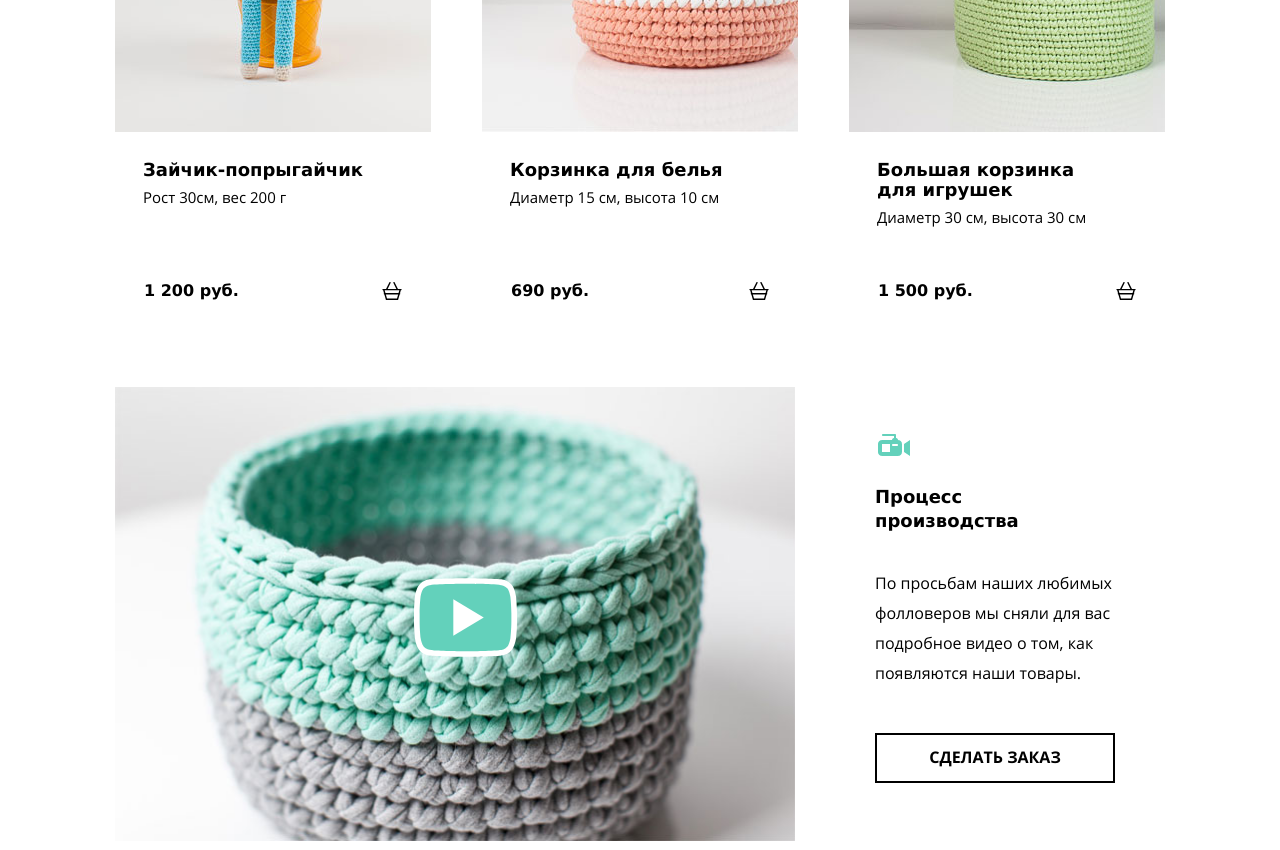
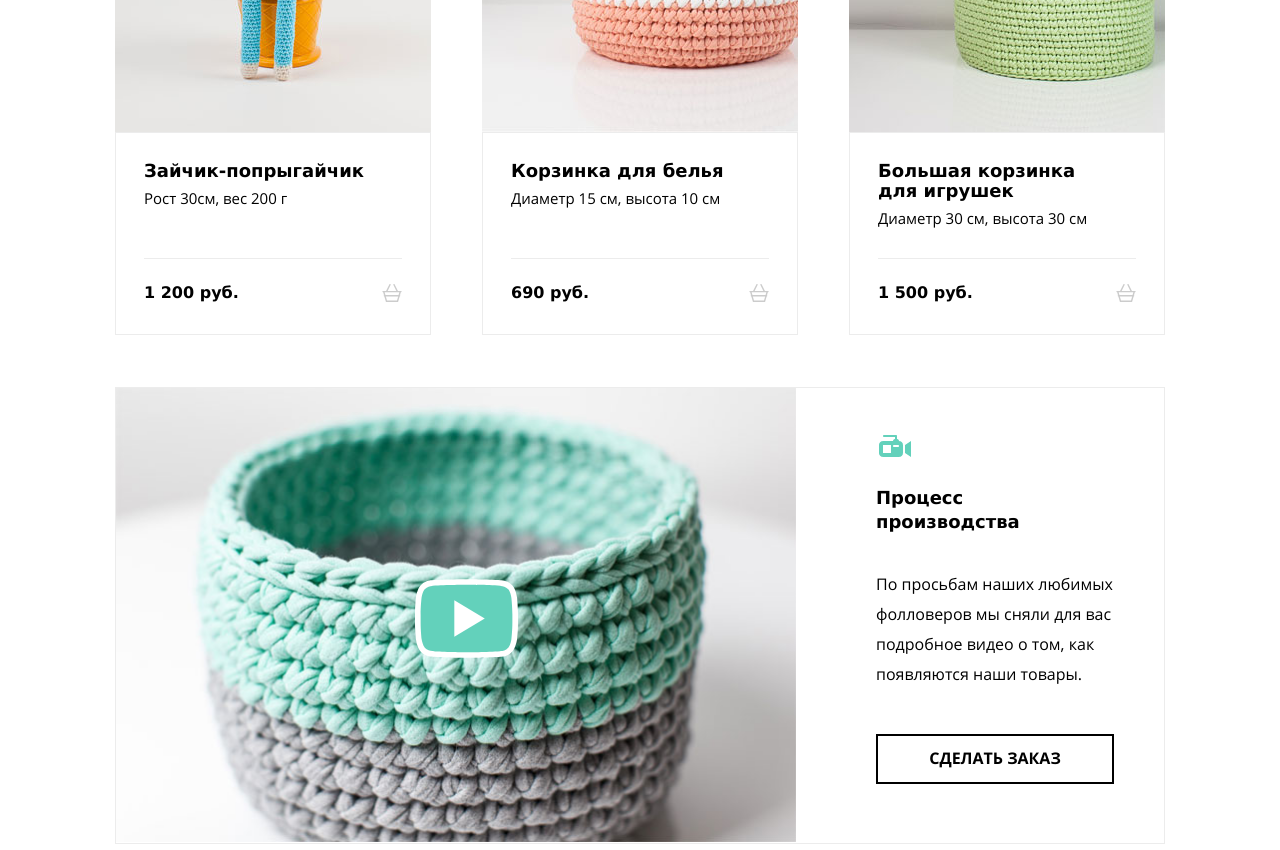
Before and after one commit to AlexAllrighty/AlexAllrighty.github.io, a website: page catalog.html in a window 1280 px wide. Shown: the part 800-1650 px from the top of the page. Drawn offline with Linux system fonts and the light colour scheme; files whose address does not match are found by name.

Commit message:
Add files via upload

```diff
--- a/css/style.css
+++ b/css/style.css
@@ -1483,350 +1483,6 @@ img {
     margin-left: 235px;
   }
 }
-/*
-.catalog-menu {
-  .container();
-  min-height: 1210px;
-  display: flex;
-  flex-direction: column;
-}
-
-.catalog-menu__item {
-  min-height: 375px;
-  margin-bottom: 29px;
-  border: 1px solid #ececec;
-  &--bigbasket {
-    min-height: 400px;
-  }
-}
-
-.catalog-menu__item-image {
-  min-height: 195px;
-}
-
-.catalog-menu__item-wrapper {
-  padding-top: 28px;
-  padding-left: 28px;
-  padding-right: 28px;
-  &:hover {
-    box-shadow: 3px 3px 3px #cccccc;
-  }
-  &:hover h3,
-  &:hover p {
-    opacity: 0.6;
-  }
-}
-
-.catalog-menu__item-title {
-  margin-top: 0px;
-  font-family: verdana;
-  font-size: 16px;
-  line-height: 24px;
-  font-weight: bold;
-}
-
-.catalog-menu__item-properties {
-  margin: 0px;
-  margin-bottom: 22px;
-  font-family: 'Open sans';
-  font-size: 14px;
-}
-
-.catalog-menu__purchase {
-  display: flex;
-  justify-content: space-between;
-  flex-wrap: wrap;
-  height: 20px;
-  font-family: verdana;
-  font-size: 14px;
-  font-weight: bold;
-  &::before {
-    content: '';
-    margin-bottom: 25px;
-    height: 2px;
-    width: 100%;
-    background-color: #ececec;
-  }
-}
-
-.catalog-menu__item-price {
-  width: 145px;
-  margin: 0;
-  padding: 0;
-}
-
-.catalog-menu__cart-icon {
-  display: inline-block;
-  margin-top: -3px;
-  fill: #d3d2d2;
-}
-
-.video-block {
-  .container();
-  margin-bottom: 55px;
-}
-
-.video-block__wrapper {
-  min-height: 505px;
-  padding-top: 8px;
-  border: 1px solid #ececec;
-}
-
-.video-block__title {
-  width: 145px;
-  margin-left: 90px;
-  margin-bottom: 25px;
-  font-family: verdana;
-  font-size: 16px;
-  font-weight: 24px;
-  line-height: 24px;
-  position: relative;
-  &::before {
-    content: "";
-    display: block;
-    position: absolute;
-    left: -55px;
-    top: 5px;
-    width: 32px;
-    height: 32px;
-    background: url('../img/css_sprites.png') -201px -49px;
-  }
-}
-
-.video-block__link {
-  position: relative;
-  height: 150px;
-  margin-bottom: 27px;
-  &:hover .video-block__playbutton svg {
-    width: 120px;
-    height: 95px;
-  }
-  &:active .video-block__playbutton svg {
-    width: 80px;
-    height: 63px;
-    opacity: 0.3;
-  }
-}
-
-.video-block__playbutton {
-  position: absolute;
-  top: 40px;
-  left: 75px;
-}
-
-.video-block__content-wrapper {
-  width: 190px;
-  margin: 0 auto;
-}
-
-.video-block__text {
-  margin-bottom: 25px;
-  font-size: 14px;
-  font-family: 'Open Sans';
-  line-height: 24px;
-}
-
-@media @tablet-widths {
-  .page-title__catalog {
-    height: 225px;
-    margin-bottom: 80px;
-    padding-top: 92px;
-    position: relative;
-    &::after {
-      position: absolute;
-      top: 205px;
-      content: "";
-      color: white;
-      background-image: url(../img/bg-zigzag-fill.svg);
-      background-size: 600px 35px;
-      width: 100%;
-      height: 20px;
-    }
-  }
-
-  .catalog-menu {
-    min-height: 1110px;
-  }
-
-  .catalog-menu__item {
-    display: flex;
-    justify-content: flex-start;
-    margin-bottom: 50px;
-    &--bigbasket {
-    }
-  }
-
-  .catalog-menu__item-image {
-    width: 50%;
-  }
-
-  .catalog-menu__item-wrapper {
-    display: flex;
-    flex-direction: row;
-    flex-wrap: wrap;
-    justify-content: flex-start;
-    width: 50%;
-  }
-
-  .catalog-menu__item-description {
-    min-height: 55px;
-    width: 100%;
-  }
-
-  .catalog-menu__item-title {
-    font-size: 18px;
-    line-height: 24px;
-    margin-bottom: 10px;
-  }
-
-  .catalog-menu__item-properties {
-    font-size: 15px;
-  }
-
-  .catalog-menu__purchase {
-    width: 100%;
-    padding-bottom: 78px;
-    align-self: flex-end;
-  }
-
-  .catalog-menu__item-price {
-    font-size: 16px;
-    font-weight: bold;
-  }
-
-  .video-block {
-    margin-bottom: 65px;
-  }
-
-  .video-block__wrapper {
-    display: flex;
-    justify-content: flex-start;
-    flex-direction: column;
-    min-height: 745px;
-    padding-top: 0px;
-  }
-
-  .video-block__title {
-    order: 1;
-    width: 280px;
-    margin-bottom: 18px;
-    margin-left: 105px;
-    font-size: 18px;
-    &::before {
-      left: -65px;
-      top: -5px;
-    }
-  }
-
-  .video-block__link {
-    order: 0;
-    min-height: 455px;
-    margin-bottom: 23px;
-  }
-
-  .video-block__playbutton {
-    top: 198px;
-    left: 283px;
-  }
-
-  .video-block__content-wrapper {
-    order: 2;
-    width: 580px;
-    margin: 0 auto;
-  }
-
-  .video-block__text {
-    margin-bottom: 35px;
-    font-size: 16px;
-    line-height: 30px;
-  }
-
-  .video-block__button {
-    width: 100%;
-  }
-}
-
-@media @desktop-widths {
-  .page-title__catalog {
-    height: 250px;
-    margin-bottom: 130px;
-    &::after {
-      top: 230px;
-      content: "";
-      color: white;
-      background-image: url(../img/bg-zigzag-fill.svg);
-      background-size: 600px 35px;
-      width: 100%;
-      height: 35px;
-    }
-  }
-
-  .catalog-menu  {
-    min-height: 655px;
-    margin-bottom: 12px;
-    flex-direction: row;
-    justify-content: space-between;
-    flex-wrap: wrap;
-  }
-
-  .catalog-menu__item {
-    height: 655px;
-    width: 315px;
-    flex-direction: column;
-  }
-
-  .catalog-menu__item-image {
-    height: 465px;
-    width: 100%;
-    margin-bottom: 0;
-  }
-
-  .catalog-menu__item-description {
-    margin-bottom: 23px;
-  }
-
-  .catalog-menu__item-wrapper {
-    width: 100%;
-  }
-
-  .video-block__wrapper {
-    position: relative;
-    justify-content: flex-start;
-    flex-direction: row;
-    flex-wrap: wrap;
-    min-height: 455px;
-    padding-right: 50px;
-  }
-
-  .video-block__title {
-    width: 200px;
-    margin-top: 95px;
-    margin-left: 75px;
-    &::before {
-      top: -55px;
-      left: 0px
-    }
-  }
-
-  .video-block__link {
-    width: 683px;
-    margin-bottom: 0px;
-    position: relative;
-  }
-
-  .video-block__content-wrapper {
-    position: absolute;
-    top: 150px;
-    left: 70%;
-    width: 240px;
-    padding: 0;
-    margin-left: auto;
-  }
-
-  .video-block__text {
-    margin-bottom: 43px;
-  }
-}*/
 .catalog-menu {
   width: 320px;
   margin: 0 auto;
@@ -1849,6 +1505,9 @@ img {
 .catalog__item {
   margin: 0px;
   margin-bottom: 30px;
+}
+.catalog__item-wrapper {
+  border: 1px solid #ececec;
 }
 .catalog__image {
   height: 195px;
@@ -1880,6 +1539,10 @@ img {
   margin: 0 auto;
   padding-top: 25px;
   padding-bottom: 32px;
+  border-top: 1px solid #ececec;
+}
+.catalog__purchase .icon-cart {
+  fill: #cccccc;
 }
 .catalog__price {
   font-family: verdana;
@@ -1986,6 +1649,7 @@ img {
   position: relative;
   min-height: 503px;
   padding-top: 95px;
+  border: 1px solid #ececec;
 }
 .video-block__wrapper::before {
   content: "";
```
